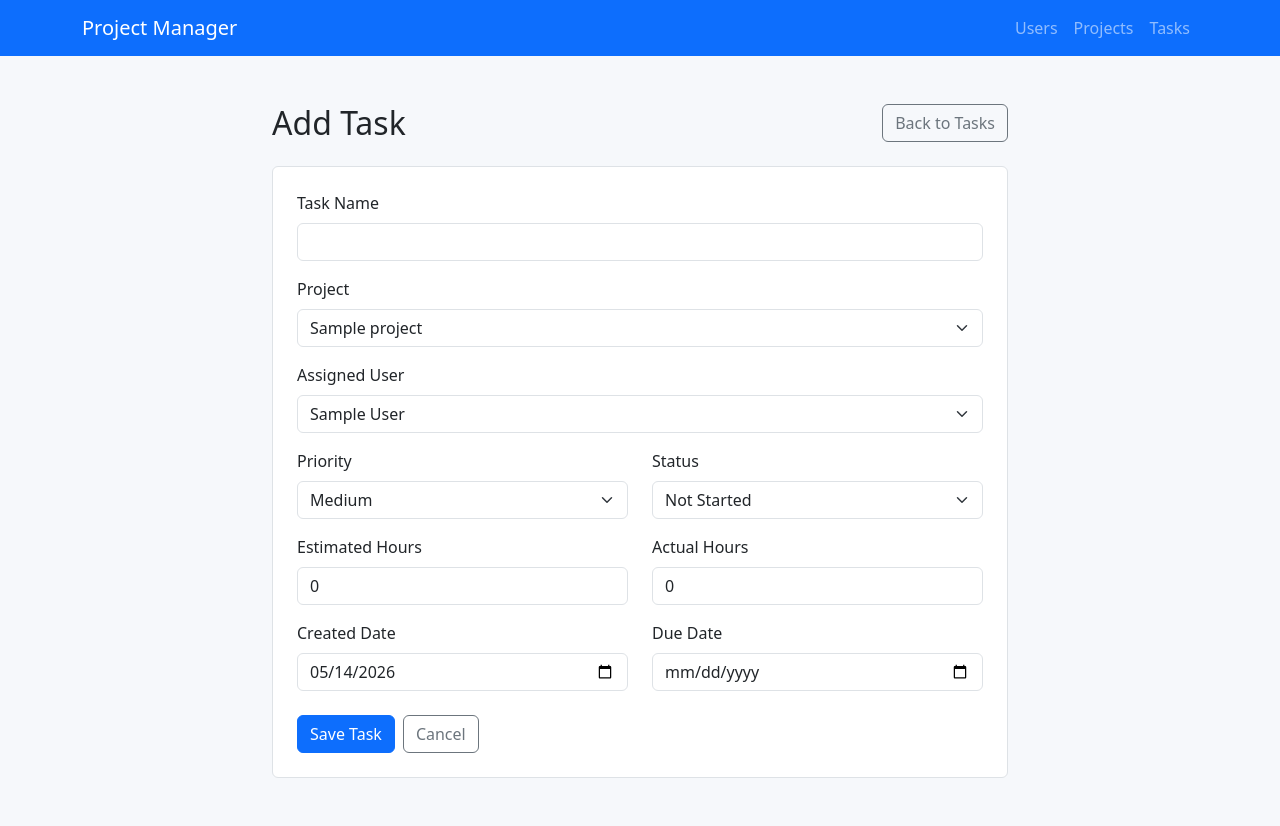
After one commit to lakkasaniparthu/Project3_taskmanagement, a Flask app: page /tasks/new in a window 1280 px wide. The commit adds this page. Run offline with Flask 3, Linux system fonts and the light colour scheme; tables that the repository leaves empty hold one stand-in row (values such as "Sample post"); parts of the project's set-up code (start-up, migrations or seed data) failed here and were passed over.

Commit message:
Add tasks CRUD functionality

```diff
--- a/app.py
+++ b/app.py
@@ -1,15 +1,18 @@
 import re
 from datetime import datetime
+from decimal import Decimal, InvalidOperation
 
 from flask import Flask, flash, redirect, render_template, request, url_for
 from sqlalchemy.exc import IntegrityError
 
 from config import Config
-from models import Project, User, db
+from models import Project, Task, User, db
 
 
 EMAIL_PATTERN = re.compile(r"^[^@\s]+@[^@\s]+\.[^@\s]+$")
 PROJECT_STATUSES = ["Not Started", "In Progress", "Completed"]
+TASK_PRIORITIES = ["Low", "Medium", "High"]
+TASK_STATUSES = ["Not Started", "In Progress", "Completed"]
 
 
 def validate_user_form(full_name, email, current_user_id=None):
@@ -38,6 +41,13 @@ def parse_date(date_text):
     return datetime.strptime(date_text, "%Y-%m-%d").date()
 
 
+def parse_hours(hours_text):
+    if not hours_text:
+        return Decimal("0")
+
+    return Decimal(hours_text)
+
+
 def validate_project_form(project_name, status, user_id, start_date, due_date):
     errors = []
 
@@ -54,6 +64,53 @@ def validate_project_form(project_name, status, user_id, start_date, due_date):
 
     if start_date and due_date and due_date < start_date:
         errors.append("Due date cannot be earlier than start date.")
+
+    return errors
+
+
+def validate_task_form(
+    task_name,
+    project_id,
+    assigned_user_id,
+    priority,
+    status,
+    estimated_hours,
+    actual_hours,
+    created_date,
+    due_date,
+):
+    errors = []
+
+    if not task_name:
+        errors.append("Task name cannot be empty.")
+
+    if not project_id:
+        errors.append("Each task must belong to a project.")
+    elif not Project.query.get(project_id):
+        errors.append("Selected project does not exist.")
+
+    if not assigned_user_id:
+        errors.append("Each task must be assigned to a user.")
+    elif not User.query.get(assigned_user_id):
+        errors.append("Selected assigned user does not exist.")
+
+    if priority not in TASK_PRIORITIES:
+        errors.append("Priority must be Low, Medium, or High.")
+
+    if status not in TASK_STATUSES:
+        errors.append("Status must be Not Started, In Progress, or Completed.")
+
+    if estimated_hours < 0:
+        errors.append("Estimated hours cannot be negative.")
+
+    if actual_hours < 0:
+        errors.append("Actual hours cannot be negative.")
+
+    if not created_date:
+        errors.append("Created date is required.")
+
+    if created_date and due_date and due_date < created_date:
+        errors.append("Due date cannot be earlier than created date.")
 
     return errors
 
@@ -338,6 +395,233 @@ def create_app():
         flash("Project deleted successfully.", "success")
         return redirect(url_for("projects_list"))
 
+    @app.route("/tasks")
+    def tasks_list():
+        tasks = Task.query.order_by(Task.due_date, Task.task_name).all()
+        return render_template("tasks/list.html", tasks=tasks)
+
+    @app.route("/tasks/new", methods=["GET", "POST"])
+    def tasks_create():
+        projects = Project.query.order_by(Project.project_name).all()
+        users = User.query.order_by(User.full_name).all()
+
+        if not projects:
+            flash("Add a project before creating a task.", "warning")
+            return redirect(url_for("projects_create"))
+
+        if not users:
+            flash("Add a user before creating a task.", "warning")
+            return redirect(url_for("users_create"))
+
+        if request.method == "POST":
+            task_name = request.form.get("task_name", "").strip()
+            project_id = request.form.get("project_id", type=int)
+            assigned_user_id = request.form.get("assigned_user_id", type=int)
+            priority = request.form.get("priority", "")
+            status = request.form.get("status", "")
+            estimated_hours_text = request.form.get("estimated_hours", "")
+            actual_hours_text = request.form.get("actual_hours", "")
+            created_date_text = request.form.get("created_date", "")
+            due_date_text = request.form.get("due_date", "")
+
+            try:
+                estimated_hours = parse_hours(estimated_hours_text)
+                actual_hours = parse_hours(actual_hours_text)
+                created_date = parse_date(created_date_text)
+                due_date = parse_date(due_date_text)
+                errors = validate_task_form(
+                    task_name,
+                    project_id,
+                    assigned_user_id,
+                    priority,
+                    status,
+                    estimated_hours,
+                    actual_hours,
+                    created_date,
+                    due_date,
+                )
+            except (InvalidOperation, ValueError):
+                estimated_hours = Decimal("0")
+                actual_hours = Decimal("0")
+                created_date = None
+                due_date = None
+                errors = ["Hours must be valid numbers and dates must use the YYYY-MM-DD format."]
+
+            if errors:
+                for error in errors:
+                    flash(error, "danger")
+                return render_template(
+                    "tasks/form.html",
+                    form_title="Add Task",
+                    task=None,
+                    projects=projects,
+                    users=users,
+                    priorities=TASK_PRIORITIES,
+                    statuses=TASK_STATUSES,
+                    task_name=task_name,
+                    project_id=project_id,
+                    assigned_user_id=assigned_user_id,
+                    priority=priority,
+                    status=status,
+                    estimated_hours=estimated_hours_text,
+                    actual_hours=actual_hours_text,
+                    created_date=created_date_text,
+                    due_date=due_date_text,
+                )
+
+            task = Task(
+                task_name=task_name,
+                project_id=project_id,
+                assigned_user_id=assigned_user_id,
+                priority=priority,
+                status=status,
+                estimated_hours=estimated_hours,
+                actual_hours=actual_hours,
+                created_date=created_date,
+                due_date=due_date,
+            )
+            db.session.add(task)
+            db.session.commit()
+
+            flash("Task added successfully.", "success")
+            return redirect(url_for("tasks_detail", task_id=task.task_id))
+
+        today = datetime.today().date().isoformat()
+        return render_template(
+            "tasks/form.html",
+            form_title="Add Task",
+            task=None,
+            projects=projects,
+            users=users,
+            priorities=TASK_PRIORITIES,
+            statuses=TASK_STATUSES,
+            task_name="",
+            project_id=projects[0].project_id,
+            assigned_user_id=users[0].user_id,
+            priority="Medium",
+            status="Not Started",
+            estimated_hours="0",
+            actual_hours="0",
+            created_date=today,
+            due_date="",
+        )
+
+    @app.route("/tasks/<int:task_id>")
+    def tasks_detail(task_id):
+        task = Task.query.get_or_404(task_id)
+        return render_template("tasks/detail.html", task=task)
+
+    @app.route("/tasks/<int:task_id>/edit", methods=["GET", "POST"])
+    def tasks_edit(task_id):
+        task = Task.query.get_or_404(task_id)
+        projects = Project.query.order_by(Project.project_name).all()
+        users = User.query.order_by(User.full_name).all()
+
+        if not projects:
+            flash("Add a project before editing tasks.", "warning")
+            return redirect(url_for("projects_create"))
+
+        if not users:
+            flash("Add a user before editing tasks.", "warning")
+            return redirect(url_for("users_create"))
+
+        if request.method == "POST":
+            task_name = request.form.get("task_name", "").strip()
+            project_id = request.form.get("project_id", type=int)
+            assigned_user_id = request.form.get("assigned_user_id", type=int)
+            priority = request.form.get("priority", "")
+            status = request.form.get("status", "")
+            estimated_hours_text = request.form.get("estimated_hours", "")
+            actual_hours_text = request.form.get("actual_hours", "")
+            created_date_text = request.form.get("created_date", "")
+            due_date_text = request.form.get("due_date", "")
+
+            try:
+                estimated_hours = parse_hours(estimated_hours_text)
+                actual_hours = parse_hours(actual_hours_text)
+                created_date = parse_date(created_date_text)
+                due_date = parse_date(due_date_text)
+                errors = validate_task_form(
+                    task_name,
+                    project_id,
+                    assigned_user_id,
+                    priority,
+                    status,
+                    estimated_hours,
+                    actual_hours,
+                    created_date,
+                    due_date,
+                )
+            except (InvalidOperation, ValueError):
+                estimated_hours = Decimal("0")
+                actual_hours = Decimal("0")
+                created_date = None
+                due_date = None
+                errors = ["Hours must be valid numbers and dates must use the YYYY-MM-DD format."]
+
+            if errors:
+                for error in errors:
+                    flash(error, "danger")
+                return render_template(
+                    "tasks/form.html",
+                    form_title="Edit Task",
+                    task=task,
+                    projects=projects,
+                    users=users,
+                    priorities=TASK_PRIORITIES,
+                    statuses=TASK_STATUSES,
+                    task_name=task_name,
+                    project_id=project_id,
+                    assigned_user_id=assigned_user_id,
+                    priority=priority,
+                    status=status,
+                    estimated_hours=estimated_hours_text,
+                    actual_hours=actual_hours_text,
+                    created_date=created_date_text,
+                    due_date=due_date_text,
+                )
+
+            task.task_name = task_name
+            task.project_id = project_id
+            task.assigned_user_id = assigned_user_id
+            task.priority = priority
+            task.status = status
+            task.estimated_hours = estimated_hours
+            task.actual_hours = actual_hours
+            task.created_date = created_date
+            task.due_date = due_date
+            db.session.commit()
+
+            flash("Task updated successfully.", "success")
+            return redirect(url_for("tasks_detail", task_id=task.task_id))
+
+        return render_template(
+            "tasks/form.html",
+            form_title="Edit Task",
+            task=task,
+            projects=projects,
+            users=users,
+            priorities=TASK_PRIORITIES,
+            statuses=TASK_STATUSES,
+            task_name=task.task_name,
+            project_id=task.project_id,
+            assigned_user_id=task.assigned_user_id,
+            priority=task.priority,
+            status=task.status,
+            estimated_hours=task.estimated_hours,
+            actual_hours=task.actual_hours,
+            created_date=task.created_date.isoformat() if task.created_date else "",
+            due_date=task.due_date.isoformat() if task.due_date else "",
+        )
+
+    @app.route("/tasks/<int:task_id>/delete", methods=["POST"])
+    def tasks_delete(task_id):
+        task = Task.query.get_or_404(task_id)
+        db.session.delete(task)
+        db.session.commit()
+        flash("Task deleted successfully.", "success")
+        return redirect(url_for("tasks_list"))
+
     return app
 
 
--- a/models.py
+++ b/models.py
@@ -84,7 +84,7 @@ class Task(db.Model):
     )
     task_name = db.Column(db.String(150), nullable=False)
     priority = db.Column(db.String(20), nullable=False, default="Medium")
-    status = db.Column(db.String(30), nullable=False, default="To Do")
+    status = db.Column(db.String(30), nullable=False, default="Not Started")
     estimated_hours = db.Column(db.Numeric(6, 2), nullable=False, default=0)
     actual_hours = db.Column(db.Numeric(6, 2), nullable=False, default=0)
     created_date = db.Column(db.Date, nullable=False, server_default=db.text("(CURRENT_DATE)"))
--- a/schema.sql
+++ b/schema.sql
@@ -33,7 +33,7 @@ CREATE TABLE tasks (
     assigned_user_id INT NOT NULL,
     task_name VARCHAR(150) NOT NULL,
     priority VARCHAR(20) NOT NULL DEFAULT 'Medium',
-    status VARCHAR(30) NOT NULL DEFAULT 'To Do',
+    status VARCHAR(30) NOT NULL DEFAULT 'Not Started',
     estimated_hours DECIMAL(6, 2) NOT NULL DEFAULT 0,
     actual_hours DECIMAL(6, 2) NOT NULL DEFAULT 0,
     created_date DATE NOT NULL DEFAULT (CURRENT_DATE),
--- a/seed.sql
+++ b/seed.sql
@@ -21,8 +21,8 @@ INSERT INTO tasks (
     created_date,
     due_date
 ) VALUES
-(1, 1, 'Create homepage wireframe', 'High', 'Done', 6.00, 5.50, '2026-05-02', '2026-05-06'),
+(1, 1, 'Create homepage wireframe', 'High', 'Completed', 6.00, 5.50, '2026-05-02', '2026-05-06'),
 (1, 2, 'Build Bootstrap layout', 'High', 'In Progress', 8.00, 3.00, '2026-05-05', '2026-05-14'),
-(2, 3, 'Draft project requirements', 'Medium', 'To Do', 4.00, 0.00, '2026-05-10', '2026-05-22'),
+(2, 3, 'Draft project requirements', 'Medium', 'Not Started', 4.00, 0.00, '2026-05-10', '2026-05-22'),
 (3, 2, 'Prepare launch checklist', 'Medium', 'In Progress', 5.00, 2.00, '2026-05-01', '2026-05-25'),
-(3, 3, 'Test login flow', 'High', 'To Do', 7.00, 0.00, '2026-05-08', '2026-05-28');
+(3, 3, 'Test login flow', 'High', 'Not Started', 7.00, 0.00, '2026-05-08', '2026-05-28');
--- a/templates/base.html
+++ b/templates/base.html
@@ -17,6 +17,7 @@
         <div class="navbar-nav">
           <a class="nav-link" href="{{ url_for('users_list') }}">Users</a>
           <a class="nav-link" href="{{ url_for('projects_list') }}">Projects</a>
+          <a class="nav-link" href="{{ url_for('tasks_list') }}">Tasks</a>
         </div>
       </div>
     </nav>
--- /dev/null
+++ b/templates/tasks/form.html
@@ -0,0 +1,138 @@
+{% extends "base.html" %}
+
+{% block title %}{{ form_title }} - Project Management App{% endblock %}
+
+{% block content %}
+  <div class="row justify-content-center">
+    <div class="col-lg-8">
+      <div class="d-flex justify-content-between align-items-center mb-4">
+        <h1 class="h2 mb-0">{{ form_title }}</h1>
+        <a class="btn btn-outline-secondary" href="{{ url_for('tasks_list') }}">Back to Tasks</a>
+      </div>
+
+      <form class="bg-white border rounded p-4" method="post">
+        <div class="mb-3">
+          <label class="form-label" for="task_name">Task Name</label>
+          <input
+            class="form-control"
+            id="task_name"
+            name="task_name"
+            type="text"
+            value="{{ task_name }}"
+            required
+          >
+        </div>
+
+        <div class="mb-3">
+          <label class="form-label" for="project_id">Project</label>
+          <select class="form-select" id="project_id" name="project_id" required>
+            {% for project in projects %}
+              <option value="{{ project.project_id }}" {% if project.project_id == project_id %}selected{% endif %}>
+                {{ project.project_name }}
+              </option>
+            {% endfor %}
+          </select>
+        </div>
+
+        <div class="mb-3">
+          <label class="form-label" for="assigned_user_id">Assigned User</label>
+          <select class="form-select" id="assigned_user_id" name="assigned_user_id" required>
+            {% for user in users %}
+              <option value="{{ user.user_id }}" {% if user.user_id == assigned_user_id %}selected{% endif %}>
+                {{ user.full_name }}
+              </option>
+            {% endfor %}
+          </select>
+        </div>
+
+        <div class="row">
+          <div class="col-md-6 mb-3">
+            <label class="form-label" for="priority">Priority</label>
+            <select class="form-select" id="priority" name="priority" required>
+              {% for option in priorities %}
+                <option value="{{ option }}" {% if option == priority %}selected{% endif %}>
+                  {{ option }}
+                </option>
+              {% endfor %}
+            </select>
+          </div>
+
+          <div class="col-md-6 mb-3">
+            <label class="form-label" for="status">Status</label>
+            <select class="form-select" id="status" name="status" required>
+              {% for option in statuses %}
+                <option value="{{ option }}" {% if option == status %}selected{% endif %}>
+                  {{ option }}
+                </option>
+              {% endfor %}
+            </select>
+          </div>
+        </div>
+
+        <div class="row">
+          <div class="col-md-6 mb-3">
+            <label class="form-label" for="estimated_hours">Estimated Hours</label>
+            <input
+              class="form-control"
+              id="estimated_hours"
+              name="estimated_hours"
+              type="number"
+              min="0"
+              step="0.25"
+              value="{{ estimated_hours }}"
+              required
+            >
+          </div>
+
+          <div class="col-md-6 mb-3">
+            <label class="form-label" for="actual_hours">Actual Hours</label>
+            <input
+              class="form-control"
+              id="actual_hours"
+              name="actual_hours"
+              type="number"
+              min="0"
+              step="0.25"
+              value="{{ actual_hours }}"
+              required
+            >
+          </div>
+        </div>
+
+        <div class="row">
+          <div class="col-md-6 mb-4">
+            <label class="form-label" for="created_date">Created Date</label>
+            <input
+              class="form-control"
+              id="created_date"
+              name="created_date"
+              type="date"
+              value="{{ created_date }}"
+              required
+            >
+          </div>
+
+          <div class="col-md-6 mb-4">
+            <label class="form-label" for="due_date">Due Date</label>
+            <input
+              class="form-control"
+              id="due_date"
+              name="due_date"
+              type="date"
+              value="{{ due_date }}"
+            >
+          </div>
+        </div>
+
+        <div class="d-flex gap-2">
+          <button class="btn btn-primary" type="submit">Save Task</button>
+          {% if task %}
+            <a class="btn btn-outline-secondary" href="{{ url_for('tasks_detail', task_id=task.task_id) }}">Cancel</a>
+          {% else %}
+            <a class="btn btn-outline-secondary" href="{{ url_for('tasks_list') }}">Cancel</a>
+          {% endif %}
+        </div>
+      </form>
+    </div>
+  </div>
+{% endblock %}
```
Also changed, not shown: templates/tasks/detail.html (added, +69 -0 lines), templates/tasks/list.html (added, +60 -0 lines).
